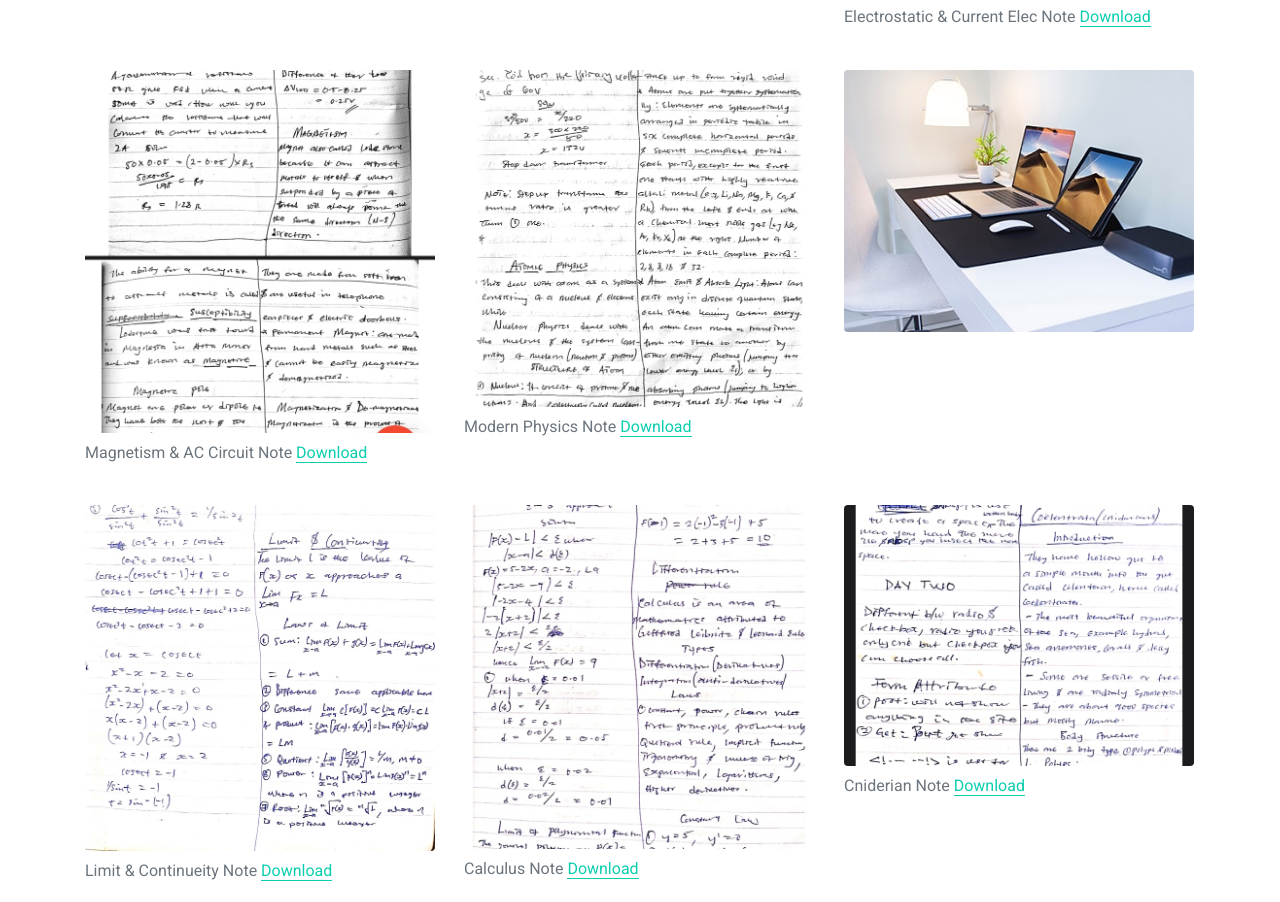
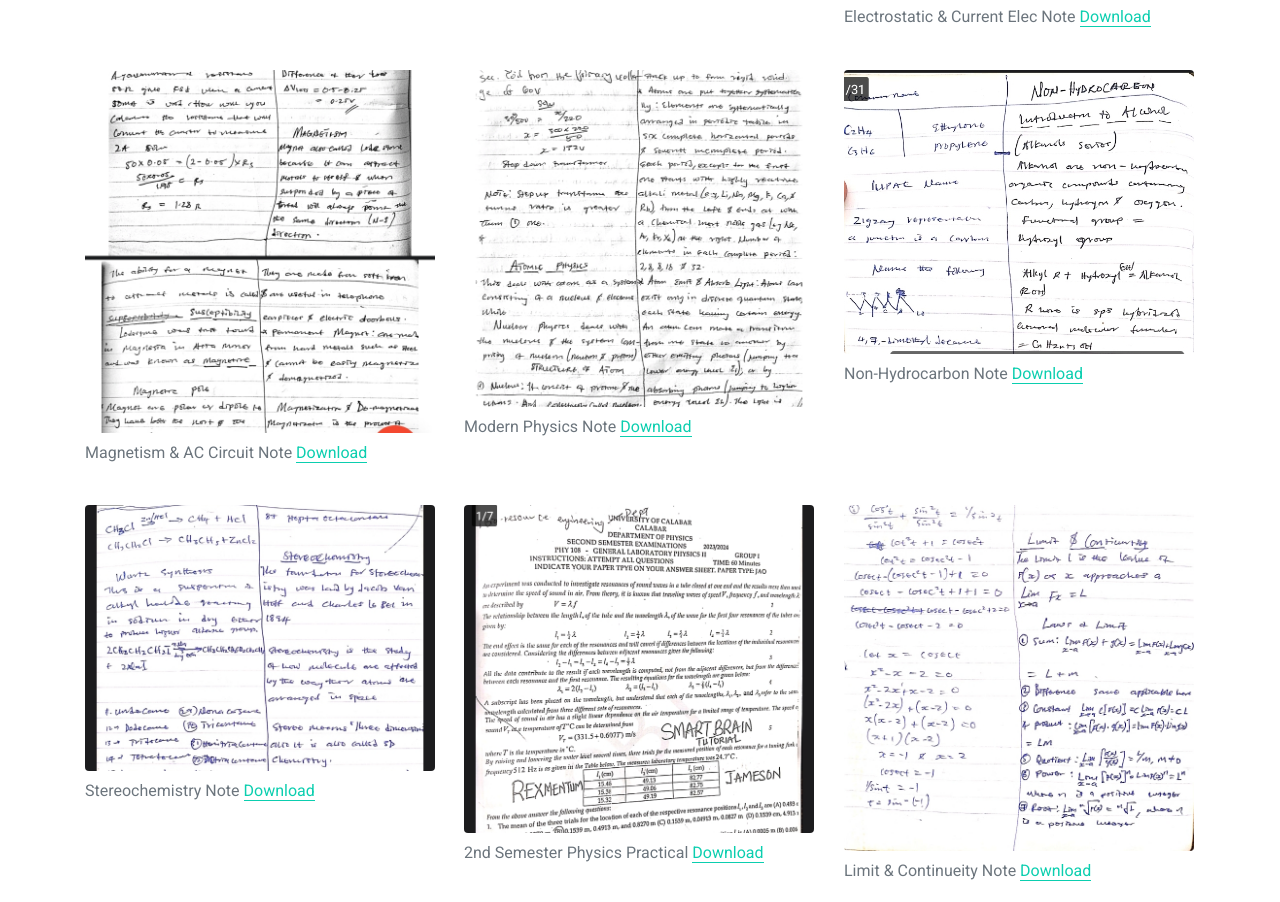
Before and after one commit to Peter12458/PotentialNoteHub, a plain HTML site: page index.html in a window 1280 px wide. Shown: the part 3184-4086 px from the top of the page. Drawn offline with nearby package versions, Linux system fonts and the light colour scheme.

Commit message:
Add files via upload

```diff
--- a/index.html
+++ b/index.html
@@ -318,13 +318,42 @@
                 </div>
                 <div class="col-lg-4 col-md-6 mb-4 portfolio-item third">
                     <div class="position-relative overflow-hidden mb-2">
-                        <img class="img-fluid rounded w-100" src="img/portfolio-3.jpg" alt="">
+                        <img class="img-fluid rounded w-100" src="img/non.jpg" alt="">
                         <div class="portfolio-btn bg-primary d-flex align-items-center justify-content-center">
-                            <a href="img/portfolio-3.jpg" data-lightbox="portfolio">
+                            <a href="img/non.jpg" data-lightbox="portfolio">
                                 <i class="fa fa-plus text-white" style="font-size: 60px;"></i>
                             </a>
                         </div>
                     </div>
+                    <p>Non-Hydrocarbon Note <a class="border-bottom border-primary text-decoration-none"
+                        href="https://drive.google.com/file/d/1OCEmTFM8LR1lE6Nkt63mEZKwx_AZjT0I/view?usp=drivesdk">
+                        Download</a></p>
+                </div>
+                <div class="col-lg-4 col-md-6 mb-4 portfolio-item third">
+                    <div class="position-relative overflow-hidden mb-2">
+                        <img class="img-fluid rounded w-100" src="img/stereo.jpg" alt="">
+                        <div class="portfolio-btn bg-primary d-flex align-items-center justify-content-center">
+                            <a href="img/stereo.jpg" data-lightbox="portfolio">
+                                <i class="fa fa-plus text-white" style="font-size: 60px;"></i>
+                            </a>
+                        </div>
+                    </div>
+                    <p>Stereochemistry Note <a class="border-bottom border-primary text-decoration-none"
+                        href="https://drive.google.com/file/d/1OJ2qmEPzi4iuPxmjt2o46aYDvVpZVaph/view?usp=drivesdk">
+                        Download</a></p>
+                </div>
+                <div class="col-lg-4 col-md-6 mb-4 portfolio-item third">
+                    <div class="position-relative overflow-hidden mb-2">
+                        <img class="img-fluid rounded w-100" src="img/practi.jpg" alt="">
+                        <div class="portfolio-btn bg-primary d-flex align-items-center justify-content-center">
+                            <a href="img/practi.jpg" data-lightbox="portfolio">
+                                <i class="fa fa-plus text-white" style="font-size: 60px;"></i>
+                            </a>
+                        </div>
+                    </div>
+                    <p>2nd Semester Physics Practical <a class="border-bottom border-primary text-decoration-none"
+                        href="https://drive.google.com/file/d/1ODgEYiki3fBMcC3cxYypCCz1Vh-wXIk2/view?usp=drivesdk">
+                        Download</a></p>
                 </div>
                 <div class="col-lg-4 col-md-6 mb-4 portfolio-item fouth">
                     <div class="position-relative overflow-hidden mb-2">
```
Also changed, not shown: img/non.jpg (added), img/practi.jpg (added), img/stereo.jpg (added).
